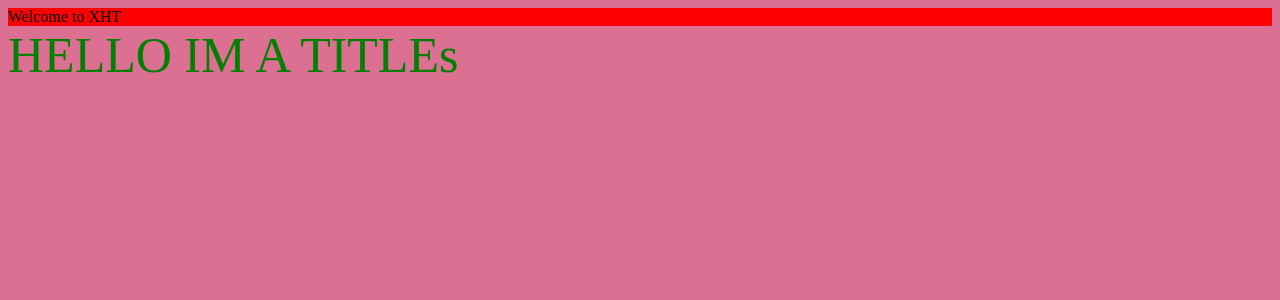
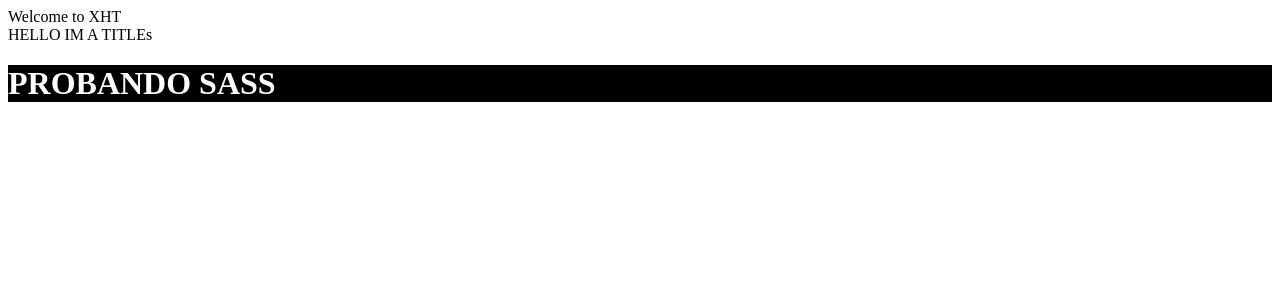
Before and after one commit to Extreme-High-Tradding/XHT_FRONTEND, a React app: page / in a window 1280 px wide. Shown: the top 300 px of the page. Built offline with nearby package versions, Linux system fonts and the light colour scheme.

Commit message:
add sass loader

```diff
--- a/package.json
+++ b/package.json
@@ -23,6 +23,7 @@
   "dependencies": {
     "express": "^4.17.1",
     "livereload": "^0.9.1",
+    "node-sass": "^4.14.1",
     "react": "^16.13.1",
     "react-dom": "^16.13.1"
   },
@@ -34,6 +35,9 @@
     "clean-webpack-plugin": "^3.0.0",
     "css-loader": "^4.2.1",
     "html-webpack-plugin": "^4.3.0",
+    "mini-css-extract-plugin": "^0.10.0",
+    "sass": "^1.26.10",
+    "sass-loader": "^9.0.3",
     "style-loader": "^1.2.1",
     "webpack": "^4.44.1",
     "webpack-cli": "^3.3.12",
--- a/src/App.css
+++ /dev/null
@@ -1,12 +0,0 @@
-*{
-  background: palevioletred;
-}
-
-.app {
-  background: red;
-}
-
-.title{
-  color: green;
-  font-size: 50px;
-}
--- a/src/App.jsx
+++ b/src/App.jsx
@@ -1,10 +1,11 @@
 import React from 'react';
-import './App.css';
+import './App.scss';
 
 
 const App = ()=>(
   <div className="app">Welcome to XHT
   <div className="title">HELLO IM A TITLEs</div>
+  <h1>PROBANDO SASS</h1>
   </div>
 )
 
--- /dev/null
+++ b/src/App.scss
@@ -0,0 +1,6 @@
+$primary-color: white;
+$bg: black;
+h1 {
+  color: $primary-color;
+  background-color: $bg;
+}
--- a/webpack.config.js
+++ b/webpack.config.js
@@ -19,8 +19,12 @@ module.exports = {
         },
       },
       {
-        test: /\.css$/,
-        use: ['style-loader', 'css-loader'],
+        test: /\.scss$/,
+        use: [
+          'style-loader',
+          'css-loader',
+          'sass-loader'
+        ]
       },
     ],
   },
```
Also changed, not shown: 1 other file (tests, documents, lock files or other folders).
